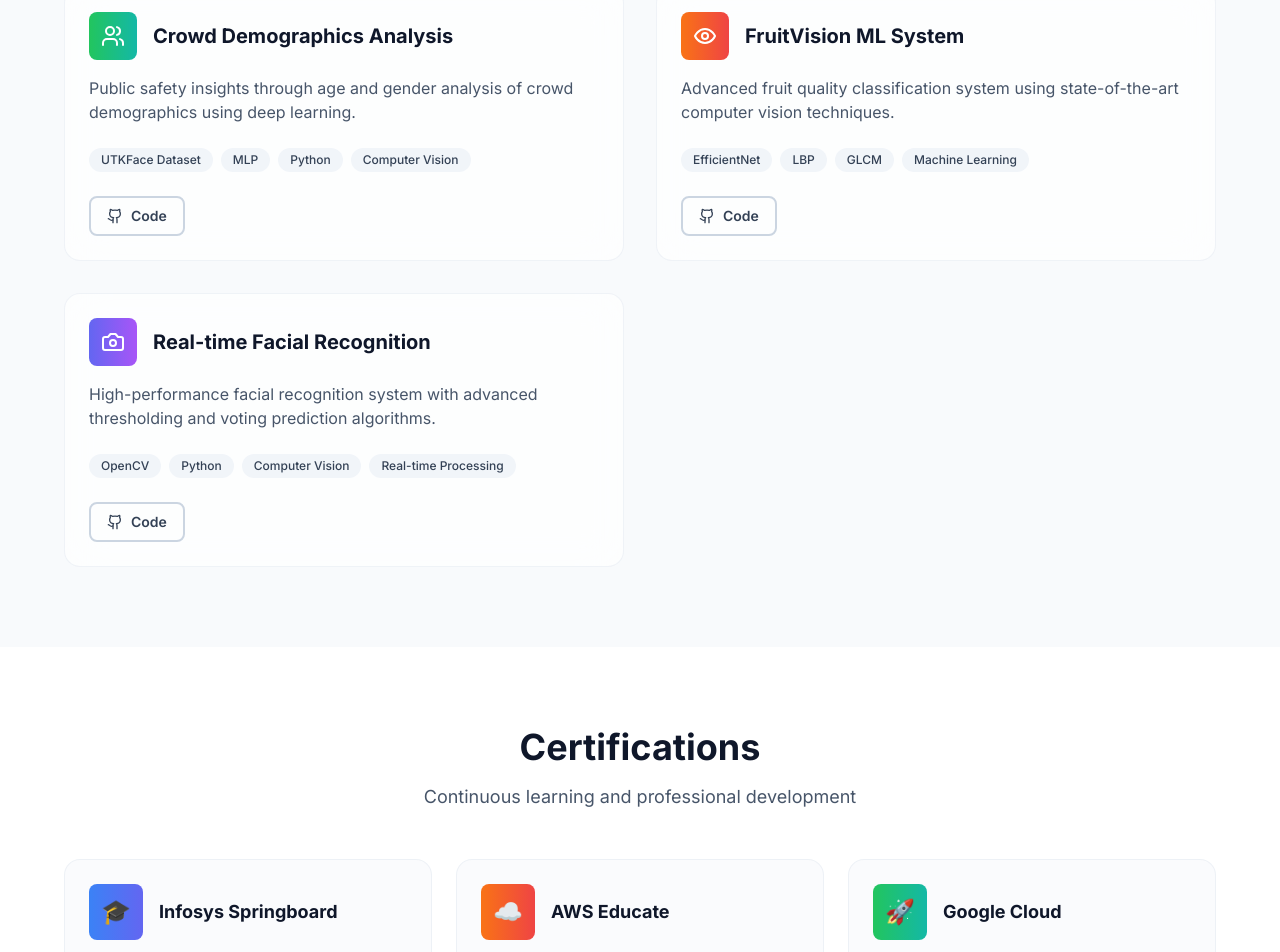
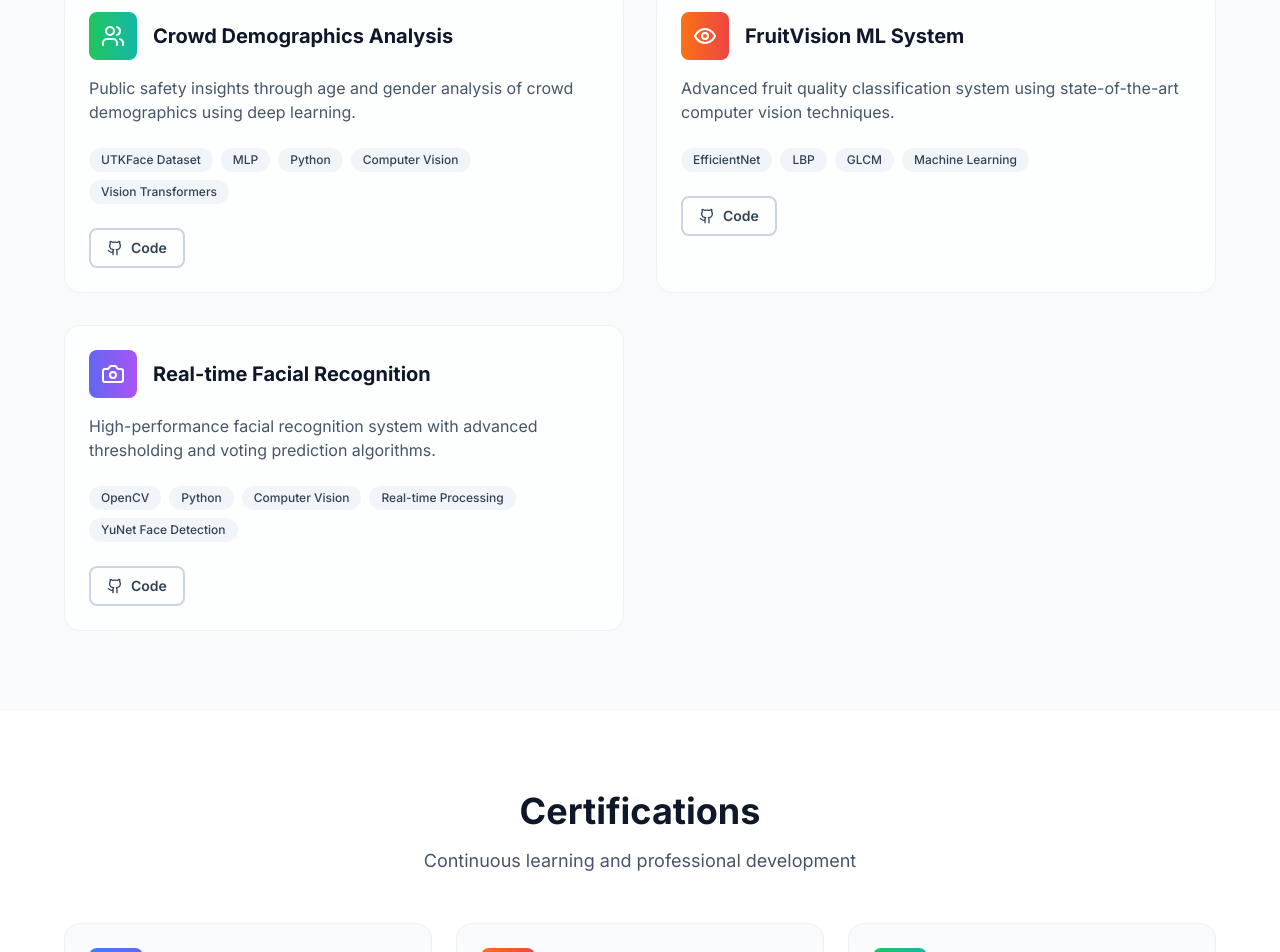
Before and after one commit to Mohammed0Arfath/Portfolio, a React (Vite) app: page / in a window 1280 px wide. Shown: the part 3071-4023 px from the top of the page. Built offline with nearby package versions, Linux system fonts and the light colour scheme.

Commit message:
Updated Projects.tsx

```diff
--- a/src/components/Projects.tsx
+++ b/src/components/Projects.tsx
@@ -30,7 +30,7 @@ const Projects: React.FC<ProjectsProps> = ({ darkMode }) => {
     {
       title: 'Crowd Demographics Analysis',
       description: 'Public safety insights through age and gender analysis of crowd demographics using deep learning.',
-      technologies: ['UTKFace Dataset', 'MLP', 'Python', 'Computer Vision'],
+      technologies: ['UTKFace Dataset', 'MLP', 'Python', 'Computer Vision', 'Vision Transformers'],
       link: '#',
       github: 'https://github.com/Mohammed0Arfath',
       icon: Users,
@@ -48,7 +48,7 @@ const Projects: React.FC<ProjectsProps> = ({ darkMode }) => {
     {
       title: 'Real-time Facial Recognition',
       description: 'High-performance facial recognition system with advanced thresholding and voting prediction algorithms.',
-      technologies: ['OpenCV', 'Python', 'Computer Vision', 'Real-time Processing'],
+      technologies: ['OpenCV', 'Python', 'Computer Vision', 'Real-time Processing', 'YuNet Face Detection'],
       link: '#',
       github: 'https://github.com/Mohammed0Arfath',
       icon: Camera,
```
